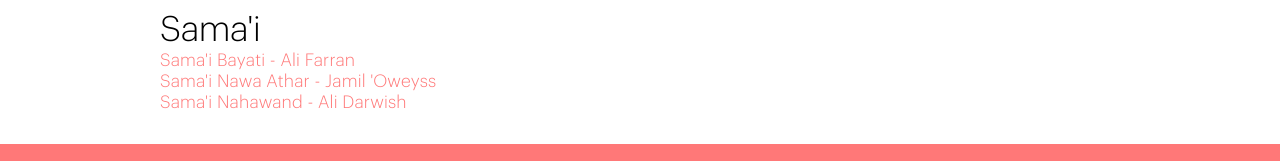
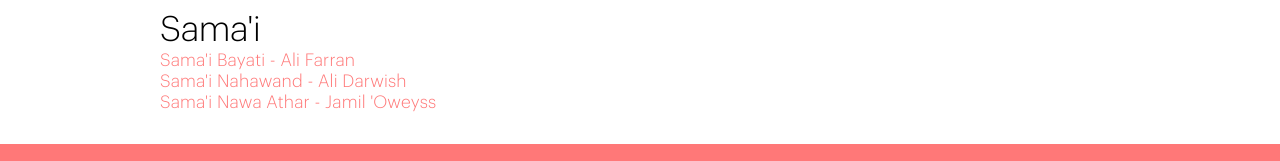
Before and after one commit to SyrianMusic/syrian-music-www, a Next.js app: page /education/transcriptions in a window 1280 px wide. Shown: the part 350-511 px from the top of the page. Built offline with nearby package versions, Linux system fonts and the light colour scheme.

Commit message:
sort items

```diff
--- a/pages/education/transcriptions.js
+++ b/pages/education/transcriptions.js
@@ -5,8 +5,10 @@ import Tabs from '../../components/Tabs';
 import Title from '../../components/Title';
 import transcriptions from '../../data/transcriptions';
 
-const createSections = ({ renderSectionId, renderTitle, renderText }) =>
-  Object.entries(transcriptions).reduce((acc, [id, transcription]) => {
+const createSections = ({ renderSectionId, renderTitle, renderText, sortItems }) =>
+  Object.entries(transcriptions)
+    .sort(sortItems)
+    .reduce((acc, [id, transcription]) => {
       const sectionId = renderSectionId(transcription).toLowerCase().replace(' ', '-');
       const section = acc[sectionId];
       const item = {
@@ -41,6 +43,30 @@ const transcriptionsByComposer = createSections({
   renderTitle: ({ composer }) => getComposerLetter(composer),
   renderText: ({ composer, form, maqam }) =>
     `${composer.first} ${composer.last} - ${form} ${maqam}`,
+  sortItems: (
+    [, { composer: composer1, form: form1, maqam: maqam1 }],
+    [, { composer: composer2, form: form2, maqam: maqam2 }],
+  ) => {
+    if (composer1.last < composer2.last) {
+      return -1;
+    }
+    if (composer1.last > composer2.last) {
+      return 1;
+    }
+    if (form1 < form2) {
+      return -1;
+    }
+    if (form1 > form2) {
+      return 1;
+    }
+    if (maqam1 < maqam2) {
+      return -1;
+    }
+    if (maqam1 > maqam2) {
+      return 1;
+    }
+    return 0;
+  },
 });
 
 const transcriptionsByForm = createSections({
@@ -48,6 +74,24 @@ const transcriptionsByForm = createSections({
   renderTitle: ({ form }) => form,
   renderText: ({ composer, form, maqam }) =>
     `${form} ${maqam} - ${composer.first} ${composer.last}`,
+  sortItems: (
+    [, { composer: composer1, maqam: maqam1 }],
+    [, { composer: composer2, maqam: maqam2 }],
+  ) => {
+    if (maqam1 < maqam2) {
+      return -1;
+    }
+    if (maqam1 > maqam2) {
+      return 1;
+    }
+    if (composer1.last < composer2.last) {
+      return -1;
+    }
+    if (composer1.last > composer2.last) {
+      return 1;
+    }
+    return 0;
+  },
 });
 
 const transcriptionsByMaqam = createSections({
@@ -55,23 +99,53 @@ const transcriptionsByMaqam = createSections({
   renderTitle: ({ maqam }) => maqam,
   renderText: ({ composer, form, maqam }) =>
     `${form} ${maqam} - ${composer.first} ${composer.last}`,
+  sortItems: (
+    [, { composer: composer1, form: form1 }],
+    [, { composer: composer2, form: form2 }],
+  ) => {
+    if (form1 < form2) {
+      return -1;
+    }
+    if (form1 > form2) {
+      return 1;
+    }
+    if (composer1.last < composer2.last) {
+      return -1;
+    }
+    if (composer1.last > composer2.last) {
+      return 1;
+    }
+    return 0;
+  },
 });
+
+const sortSections = (sections) =>
+  Object.entries(sections)
+    .sort(([key1], [key2]) => {
+      if (key1 < key2) {
+        return -1;
+      } else if (key1 > key2) {
+        return 1;
+      }
+      return 0;
+    })
+    .map(([, value]) => value);
 
 const tabs = [
   {
     id: 'form',
     label: 'Form',
-    panel: <SortedList sections={Object.values(transcriptionsByForm)} />,
+    panel: <SortedList sections={sortSections(transcriptionsByForm)} />,
   },
   {
     id: 'composer',
     label: 'Composer',
-    panel: <SortedList sections={Object.values(transcriptionsByComposer)} />,
+    panel: <SortedList sections={sortSections(transcriptionsByComposer)} />,
   },
   {
     id: 'maqam',
     label: 'Maqam',
-    panel: <SortedList sections={Object.values(transcriptionsByMaqam)} />,
+    panel: <SortedList sections={sortSections(transcriptionsByMaqam)} />,
   },
 ];
 
```
Lines whose indentation alone changed are shown as unchanged.
